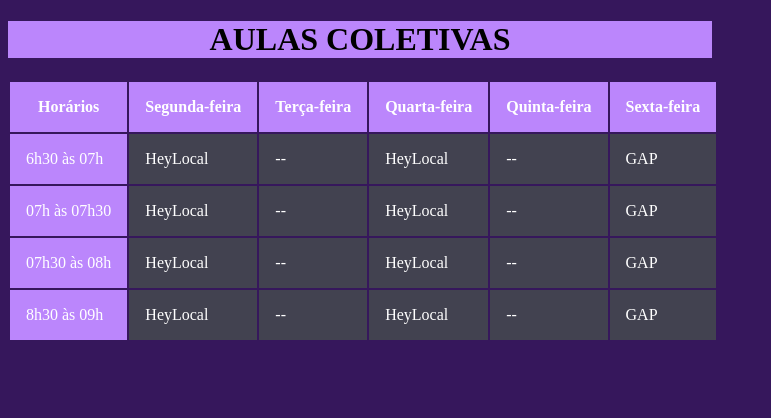
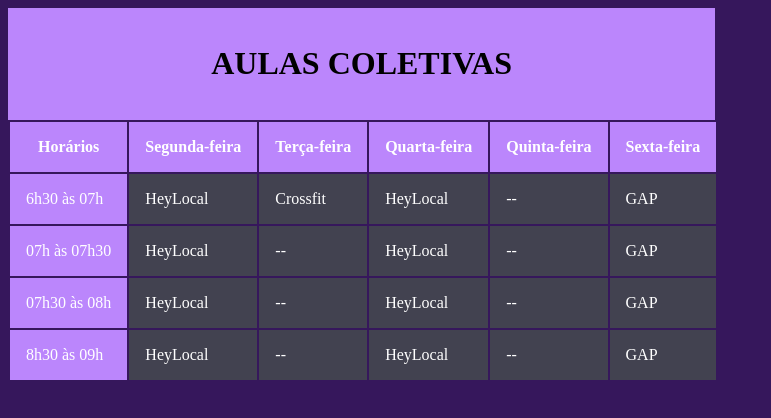
Before and after one commit to Pedro-Magal/site-gym, a plain HTML site: page index-tabela-de-horarios.html in a window 1280 px wide. Shown: the whole page, without its empty margins (0-771 px from the left). Drawn offline with Linux system fonts and the light colour scheme.

Commit message:
Adicionei o Crossfit e mudei o titulo

```diff
--- a/index-tabela-de-horarios.html
+++ b/index-tabela-de-horarios.html
@@ -8,8 +8,7 @@
     <link rel="stylesheet" href="style.css">
 </head>
 <body>
-    <h1 class="titulo">AULAS COLETIVAS</h1>
-
+    <div class="titulo"><h1 >AULAS COLETIVAS</h1></div>
     <!-- <table> </table> td (table data) th (table header) tr (table row) -->
     <table>
         <tr >
@@ -24,7 +23,7 @@
         <tr >
             <td class="text cabecalho">6h30 às 07h</td>
             <td class="text tabela">HeyLocal</td>
-            <td class="text tabela">--</td>
+            <td class="text tabela">Crossfit</td>
             <td class="text tabela">HeyLocal</td>
             <td class="text tabela">--</td>
             <td class="text tabela">GAP</td>
--- a/style.css
+++ b/style.css
@@ -19,7 +19,10 @@ body {
 .titulo {
 
     background-color: #BB86FC;
-    width: 22em;
+    /* width: 22em; */
+    box-sizing: border-box;
+    width: 44.2em;
+    padding: 1em;
 
     text-align: center;
 }
```
